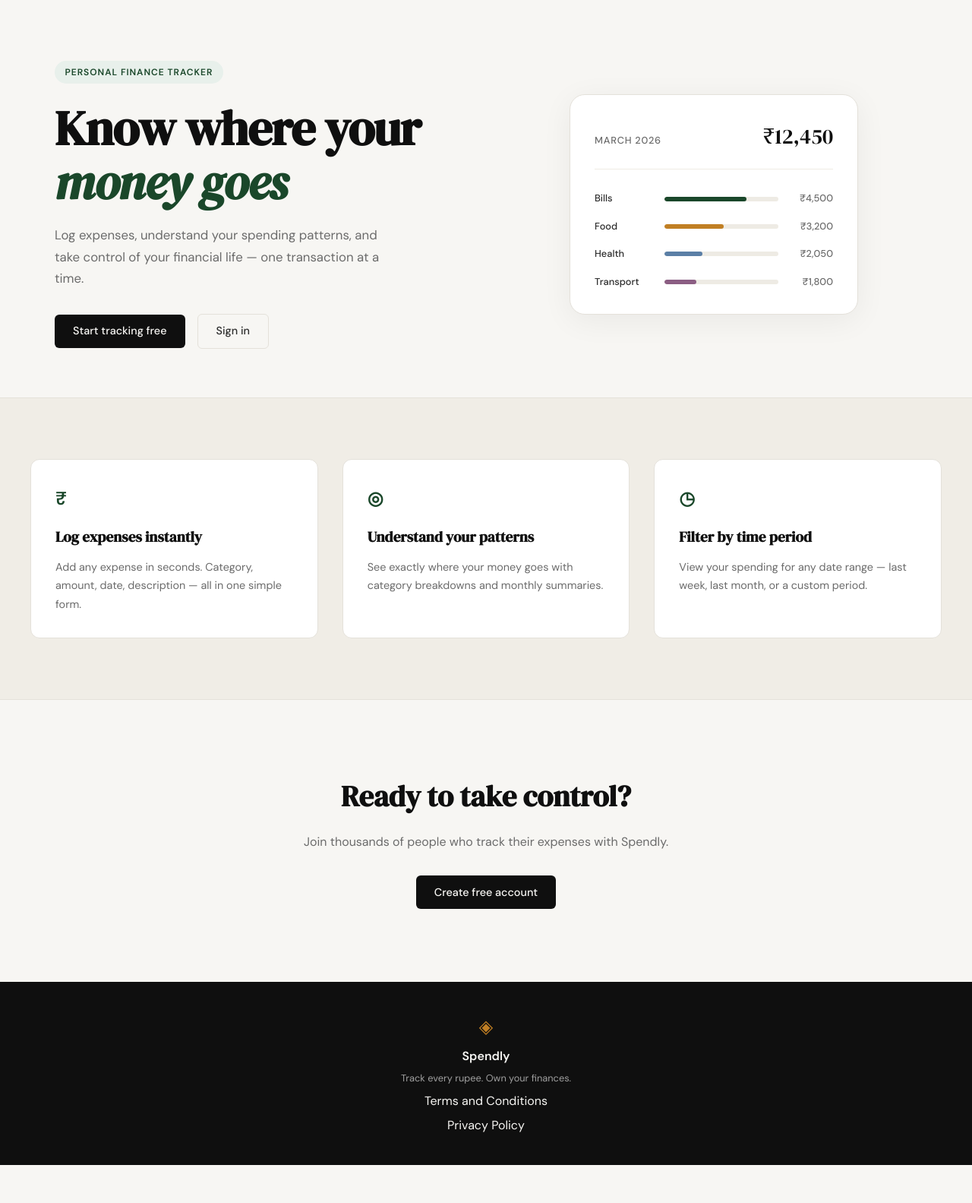
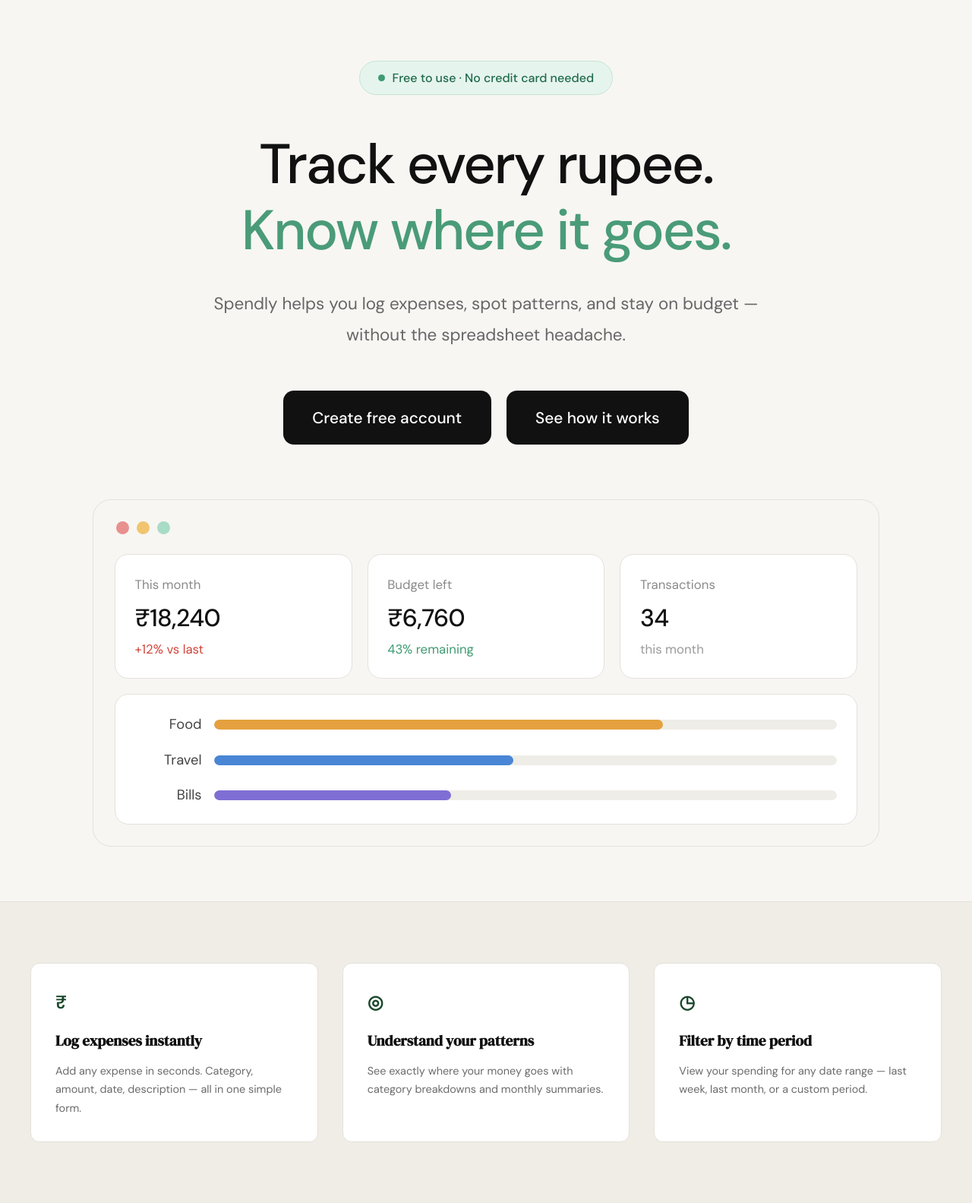
Before and after one commit to rathna78/spendly, a Flask app: page / in a window 1280 px wide. Shown: the part 61-1644 px from the top of the page at 76% size. Before the commit the page ends 1594 px from the top, so only its background shows below. Run offline with Flask 3, Linux system fonts and the light colour scheme.

Commit message:
landing: redesign hero section to match mockup

```diff
--- /dev/null
+++ b/static/css/landing.css
@@ -0,0 +1,217 @@
+/* ------------------------------------------------------------------ */
+/* Landing page — hero section                                         */
+/* Loaded after style.css, so these rules override the base .hero ones */
+/* ------------------------------------------------------------------ */
+
+.hero {
+    display: block;
+    max-width: 1100px;
+    margin: 0 auto;
+    padding: 5rem 2rem 4.5rem;
+    text-align: center;
+}
+
+.hero-inner {
+    display: flex;
+    flex-direction: column;
+    align-items: center;
+}
+
+/* Badge pill */
+.hero-badge {
+    display: inline-flex;
+    align-items: center;
+    gap: 0.6rem;
+    background: #e6f4ee;
+    color: #1f6b4a;
+    border: 1px solid #c4e5d5;
+    font-size: 1rem;
+    font-weight: 500;
+    letter-spacing: 0;
+    text-transform: none;
+    padding: 0.55rem 1.5rem;
+    border-radius: 999px;
+    margin-bottom: 3rem;
+}
+
+.hero-badge-dot {
+    width: 9px;
+    height: 9px;
+    border-radius: 50%;
+    background: #3f9b72;
+}
+
+/* Headline */
+.hero-title {
+    font-family: var(--font-body);
+    font-weight: 500;
+    font-size: clamp(2.5rem, 6.4vw, 4.6rem);
+    line-height: 1.18;
+    letter-spacing: -0.03em;
+    color: #111111;
+    margin-bottom: 2rem;
+}
+
+.hero-title em {
+    font-style: normal;
+    color: #4a9b78;
+}
+
+/* Subtitle */
+.hero-subtitle {
+    font-size: 1.4rem;
+    line-height: 1.85;
+    color: #666666;
+    max-width: 720px;
+    margin: 0 auto 3.25rem;
+}
+
+/* Buttons */
+.hero-actions {
+    display: flex;
+    justify-content: center;
+    gap: 1.25rem;
+    flex-wrap: wrap;
+}
+
+.hero-btn {
+    display: inline-block;
+    background: #111111;
+    color: #ffffff;
+    font-size: 1.3rem;
+    font-weight: 500;
+    padding: 1.2rem 2.4rem;
+    border-radius: 14px;
+    transition: background 0.2s, transform 0.2s;
+}
+
+.hero-btn:hover {
+    background: #2a2a2a;
+    transform: translateY(-1px);
+}
+
+/* Dashboard preview */
+.hero-visual {
+    display: block;
+    margin-top: 4.5rem;
+}
+
+.mock-card {
+    max-width: none;
+    width: 100%;
+    background: #f7f6f3;
+    border: 1px solid #e4e1da;
+    border-radius: 24px;
+    padding: 1.75rem;
+    box-shadow: none;
+    text-align: left;
+}
+
+.mock-dots {
+    display: flex;
+    gap: 0.65rem;
+    margin-bottom: 1.6rem;
+    padding-left: 0.1rem;
+}
+
+.mock-dot {
+    width: 17px;
+    height: 17px;
+    border-radius: 50%;
+}
+
+.mock-dot-red { background: #e8908e; }
+.mock-dot-yellow { background: #f1c56f; }
+.mock-dot-green { background: #a8dcc7; }
+
+.mock-stats {
+    display: grid;
+    grid-template-columns: repeat(3, 1fr);
+    gap: 1.25rem;
+    margin-bottom: 1.25rem;
+}
+
+.mock-stat {
+    background: #ffffff;
+    border: 1px solid #e4e1da;
+    border-radius: 18px;
+    padding: 1.6rem 1.6rem 1.5rem;
+}
+
+.mock-stat-label {
+    font-size: 1.05rem;
+    color: #8a8a8a;
+    margin-bottom: 0.7rem;
+}
+
+.mock-stat-value {
+    font-size: 2rem;
+    font-weight: 500;
+    line-height: 1.2;
+    letter-spacing: -0.02em;
+    color: #111111;
+    margin-bottom: 0.55rem;
+}
+
+.mock-stat-note {
+    font-size: 1.05rem;
+    color: #9a9a9a;
+}
+
+.mock-stat-note-up { color: #d1453b; }
+.mock-stat-note-good { color: #3f9b72; }
+
+.mock-chart {
+    background: #ffffff;
+    border: 1px solid #e4e1da;
+    border-radius: 18px;
+    padding: 1.6rem 1.6rem 1.4rem;
+    display: flex;
+    flex-direction: column;
+    gap: 1.05rem;
+}
+
+.mock-chart-row {
+    display: grid;
+    grid-template-columns: 5.5rem 1fr;
+    align-items: center;
+    gap: 1rem;
+}
+
+.mock-chart-cat {
+    font-size: 1.15rem;
+    color: #444444;
+    text-align: right;
+}
+
+.mock-chart-track {
+    height: 13px;
+    background: #efede7;
+    border-radius: 999px;
+    overflow: hidden;
+}
+
+.mock-chart-bar {
+    height: 100%;
+    border-radius: 999px;
+}
+
+.mock-chart-bar-food { background: #e5a13f; }
+.mock-chart-bar-travel { background: #4a86d6; }
+.mock-chart-bar-bills { background: #7f6fd4; }
+
+/* Responsive */
+@media (max-width: 900px) {
+    .hero-visual { display: block; }
+    .hero-subtitle { max-width: 100%; font-size: 1.15rem; }
+    .hero-btn { font-size: 1.1rem; padding: 1rem 1.8rem; }
+}
+
+@media (max-width: 600px) {
+    .hero { padding: 3rem 1rem 3rem; }
+    .hero-badge { font-size: 0.85rem; padding: 0.45rem 1rem; margin-bottom: 2rem; }
+    .hero-subtitle { font-size: 1.05rem; margin-bottom: 2rem; }
+    .mock-stats { grid-template-columns: 1fr; gap: 0.75rem; }
+    .mock-stat-value { font-size: 1.6rem; }
+    .mock-chart-row { grid-template-columns: 4rem 1fr; }
+}
--- a/templates/landing.html
+++ b/templates/landing.html
@@ -1,60 +1,74 @@
 {% extends "base.html" %}
 
 {% block title %}Spendly — Track Every Rupee{% endblock %}
+
+{% block head %}
+<link rel="stylesheet" href="{{ url_for('static', filename='css/landing.css') }}">
+{% endblock %}
 
 {% block content %}
 
 <section class="hero">
     <div class="hero-inner">
-        <div class="hero-badge">Personal Finance Tracker</div>
+        <div class="hero-badge">
+            <span class="hero-badge-dot"></span>
+            Free to use · No credit card needed
+        </div>
         <h1 class="hero-title">
-            Know where your<br>
-            <em>money goes</em>
+            Track every rupee.<br>
+            <em>Know where it goes.</em>
         </h1>
         <p class="hero-subtitle">
-            Log expenses, understand your spending patterns,
-            and take control of your financial life —
-            one transaction at a time.
+            Spendly helps you log expenses, spot patterns, and stay
+            on budget — without the spreadsheet headache.
         </p>
         <div class="hero-actions">
-            <a href="{{ url_for('register') }}" class="btn-primary">Start tracking free</a>
-            <a href="{{ url_for('login') }}" class="btn-ghost">Sign in</a>
+            <a href="{{ url_for('register') }}" class="hero-btn">Create free account</a>
+            <a href="#features" class="hero-btn">See how it works</a>
         </div>
     </div>
     <div class="hero-visual">
         <div class="mock-card">
-            <div class="mock-card-header">
-                <span class="mock-label">March 2026</span>
-                <span class="mock-total">₹12,450</span>
+            <div class="mock-dots">
+                <span class="mock-dot mock-dot-red"></span>
+                <span class="mock-dot mock-dot-yellow"></span>
+                <span class="mock-dot mock-dot-green"></span>
             </div>
-            <div class="mock-bars">
-                <div class="mock-bar-row">
-                    <span class="mock-cat">Bills</span>
-                    <div class="mock-bar-track">
-                        <div class="mock-bar" style="width: 72%"></div>
+            <div class="mock-stats">
+                <div class="mock-stat">
+                    <div class="mock-stat-label">This month</div>
+                    <div class="mock-stat-value">₹18,240</div>
+                    <div class="mock-stat-note mock-stat-note-up">+12% vs last</div>
+                </div>
+                <div class="mock-stat">
+                    <div class="mock-stat-label">Budget left</div>
+                    <div class="mock-stat-value">₹6,760</div>
+                    <div class="mock-stat-note mock-stat-note-good">43% remaining</div>
+                </div>
+                <div class="mock-stat">
+                    <div class="mock-stat-label">Transactions</div>
+                    <div class="mock-stat-value">34</div>
+                    <div class="mock-stat-note">this month</div>
+                </div>
+            </div>
+            <div class="mock-chart">
+                <div class="mock-chart-row">
+                    <span class="mock-chart-cat">Food</span>
+                    <div class="mock-chart-track">
+                        <div class="mock-chart-bar mock-chart-bar-food" style="width: 72%"></div>
                     </div>
-                    <span class="mock-amt">₹4,500</span>
                 </div>
-                <div class="mock-bar-row">
-                    <span class="mock-cat">Food</span>
-                    <div class="mock-bar-track">
-                        <div class="mock-bar mock-bar-2" style="width: 52%"></div>
+                <div class="mock-chart-row">
+                    <span class="mock-chart-cat">Travel</span>
+                    <div class="mock-chart-track">
+                        <div class="mock-chart-bar mock-chart-bar-travel" style="width: 48%"></div>
                     </div>
-                    <span class="mock-amt">₹3,200</span>
                 </div>
-                <div class="mock-bar-row">
-                    <span class="mock-cat">Health</span>
-                    <div class="mock-bar-track">
-                        <div class="mock-bar mock-bar-3" style="width: 33%"></div>
+                <div class="mock-chart-row">
+                    <span class="mock-chart-cat">Bills</span>
+                    <div class="mock-chart-track">
+                        <div class="mock-chart-bar mock-chart-bar-bills" style="width: 38%"></div>
                     </div>
-                    <span class="mock-amt">₹2,050</span>
-                </div>
-                <div class="mock-bar-row">
-                    <span class="mock-cat">Transport</span>
-                    <div class="mock-bar-track">
-                        <div class="mock-bar mock-bar-4" style="width: 28%"></div>
-                    </div>
-                    <span class="mock-amt">₹1,800</span>
                 </div>
             </div>
         </div>
```
